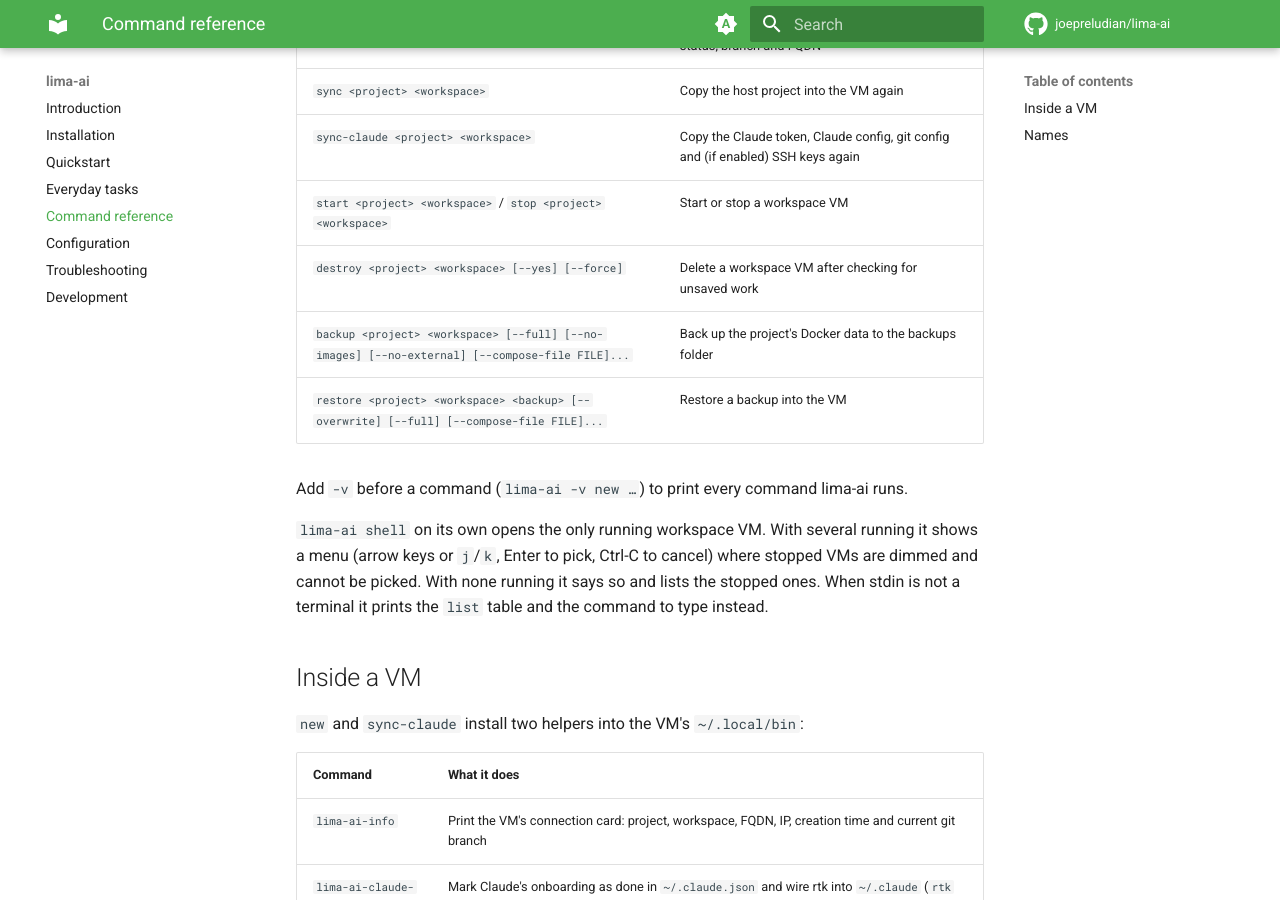
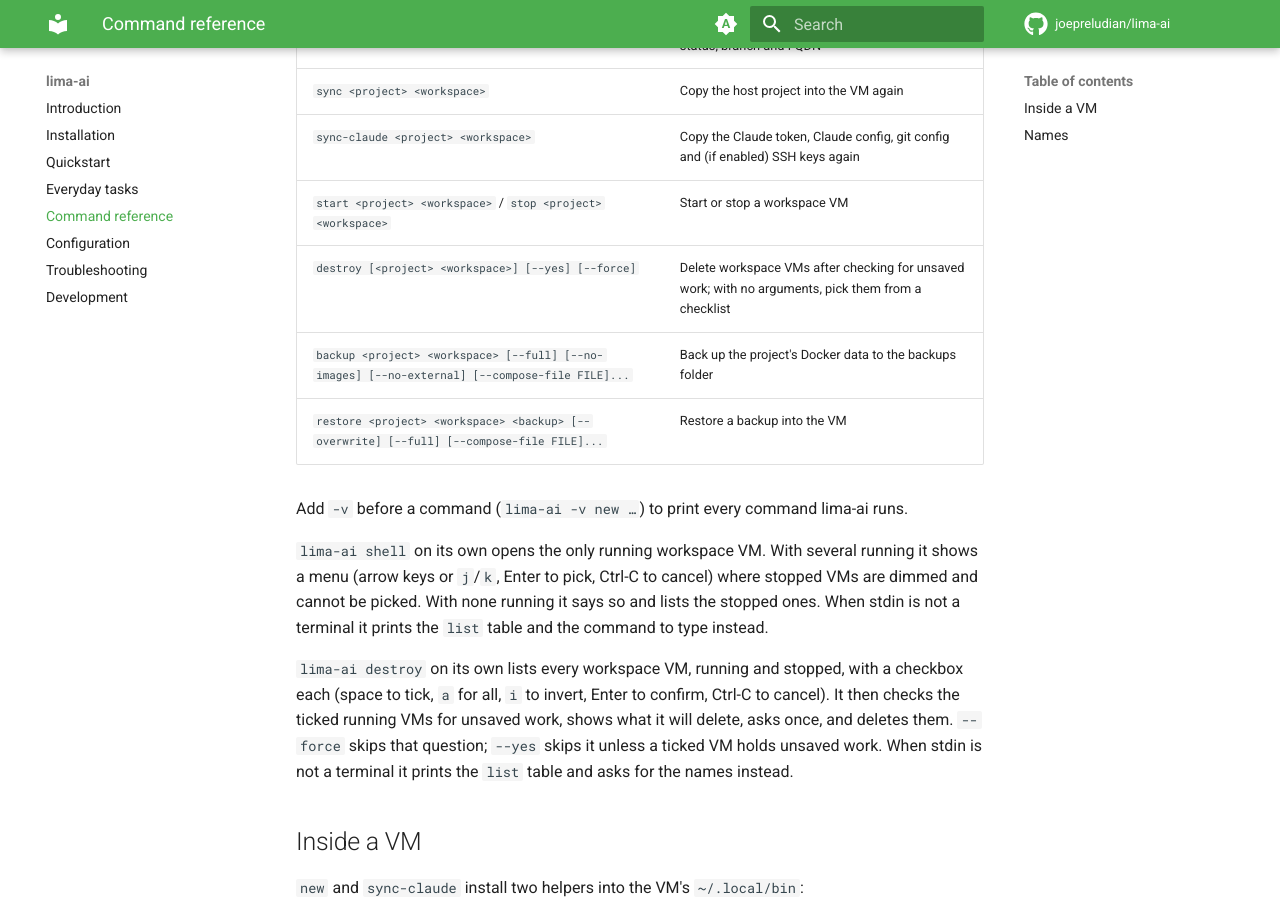
Before and after one commit to joepreludian/lima-ai, an MkDocs documentation site: the page built from docs/manual/docs/commands.md, in a window 1280 px wide and 900 px high, scrolled down 639 px. Built offline with MkDocs 1.6.1 and Material for MkDocs 9.7.7, drawn with Linux system fonts in a browser that asks for light colours; comment, search, counter and statistics services are not loaded.

Commit message:
docs: describe destroy without arguments; bump to 0.10.0

```diff
--- a/docs/manual/docs/commands.md
+++ b/docs/manual/docs/commands.md
@@ -12,7 +12,7 @@
 | `sync <project> <workspace>` | Copy the host project into the VM again |
 | `sync-claude <project> <workspace>` | Copy the Claude token, Claude config, git config and (if enabled) SSH keys again |
 | `start <project> <workspace>` / `stop <project> <workspace>` | Start or stop a workspace VM |
-| `destroy <project> <workspace> [--yes] [--force]` | Delete a workspace VM after checking for unsaved work |
+| `destroy [<project> <workspace>] [--yes] [--force]` | Delete workspace VMs after checking for unsaved work; with no arguments, pick them from a checklist |
 | `backup <project> <workspace> [--full] [--no-images] [--no-external] [--compose-file FILE]...` | Back up the project's Docker data to the backups folder |
 | `restore <project> <workspace> <backup> [--overwrite] [--full] [--compose-file FILE]...` | Restore a backup into the VM |
 
@@ -24,6 +24,14 @@
 cancel) where stopped VMs are dimmed and cannot be picked. With none running
 it says so and lists the stopped ones. When stdin is not a terminal it prints
 the `list` table and the command to type instead.
+
+`lima-ai destroy` on its own lists every workspace VM, running and stopped,
+with a checkbox each (space to tick, `a` for all, `i` to invert, Enter to
+confirm, Ctrl-C to cancel). It then checks the ticked running VMs for unsaved
+work, shows what it will delete, asks once, and deletes them. `--force` skips
+that question; `--yes` skips it unless a ticked VM holds unsaved work. When
+stdin is not a terminal it prints the `list` table and asks for the names
+instead.
 
 ## Inside a VM
 
--- a/pyproject.toml
+++ b/pyproject.toml
@@ -1,6 +1,6 @@
 [project]
 name = "lima-ai"
-version = "0.9.0"
+version = "0.10.0"
 description = "Disposable Lima VMs for running Claude Code agents in parallel, one workspace per VM"
 readme = "README.md"
 authors = [
```
Also changed, not shown: 1 other file.
